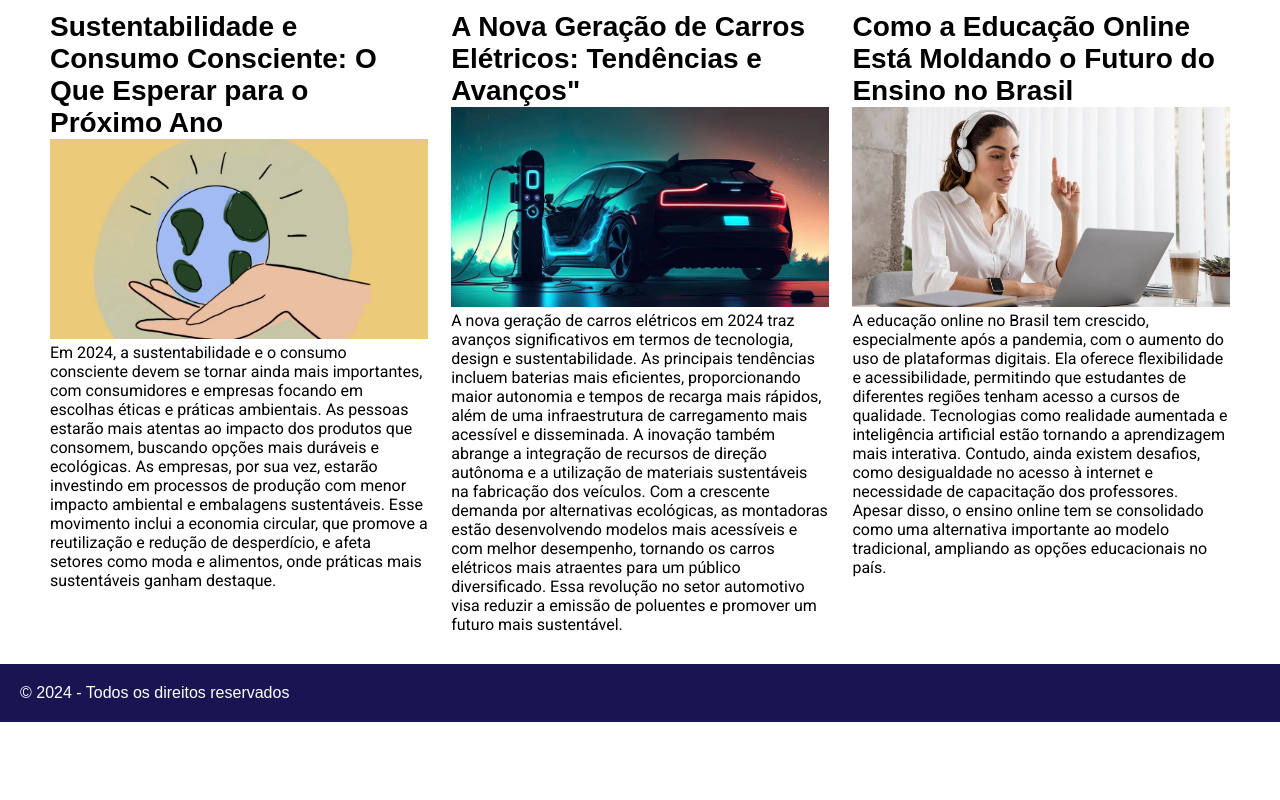
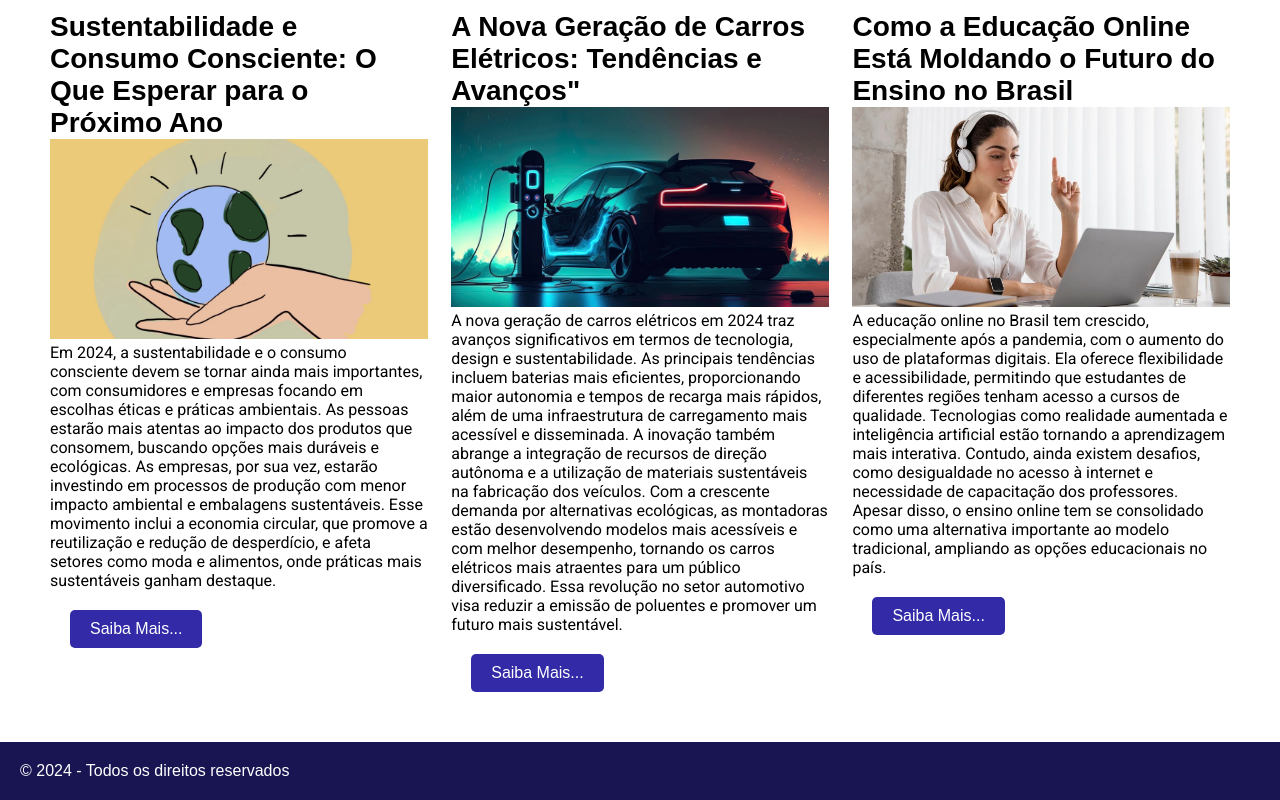
Before and after one commit to GuilhermeMata/Curso_Ebac_FrontEnd, a plain HTML site: page exerciciocss.html in a window 1280 px wide. Shown: the part 889-1689 px from the top of the page. Before the commit the page ends 1611 px from the top, so only its background shows below. Drawn offline with Linux system fonts and the light colour scheme.

Commit message:
Adicionado os botoes 'saiba mais'

```diff
--- a/exerciciocss.html
+++ b/exerciciocss.html
@@ -60,6 +60,7 @@
                 <img src="/midia/o-que-e-o-consumo-consciente-200309.webp" alt="consumo-consiente" style="height: 200px; object-fit: cover;">
                 <aside>
                     <p>Em 2024, a sustentabilidade e o consumo consciente devem se tornar ainda mais importantes, com consumidores e empresas focando em escolhas éticas e práticas ambientais. As pessoas estarão mais atentas ao impacto dos produtos que consomem, buscando opções mais duráveis e ecológicas. As empresas, por sua vez, estarão investindo em processos de produção com menor impacto ambiental e embalagens sustentáveis. Esse movimento inclui a economia circular, que promove a reutilização e redução de desperdício, e afeta setores como moda e alimentos, onde práticas mais sustentáveis ganham destaque.</p>
+                    <button class="custom-button">Saiba Mais...</button>
                 </aside>
             </article>
 
@@ -68,13 +69,17 @@
                 <img src="/midia/vendas-de-carros-eletricos-crescem-68-no-brasil-em-outubro-POST.webp" alt="carr-eletrico" style="height: 200px; object-fit: cover;">
                 <aside>
                     <p>A nova geração de carros elétricos em 2024 traz avanços significativos em termos de tecnologia, design e sustentabilidade. As principais tendências incluem baterias mais eficientes, proporcionando maior autonomia e tempos de recarga mais rápidos, além de uma infraestrutura de carregamento mais acessível e disseminada. A inovação também abrange a integração de recursos de direção autônoma e a utilização de materiais sustentáveis na fabricação dos veículos. Com a crescente demanda por alternativas ecológicas, as montadoras estão desenvolvendo modelos mais acessíveis e com melhor desempenho, tornando os carros elétricos mais atraentes para um público diversificado. Essa revolução no setor automotivo visa reduzir a emissão de poluentes e promover um futuro mais sustentável.</p>
+                    <button class="custom-button">Saiba Mais...</button>
                 </aside>
             </article>
 
             <article>
                 <h2>Como a Educação Online Está Moldando o Futuro do Ensino no Brasil</h2>
                 <img src="/midia/mulher-tendo-aula-remota.webp" alt="aula-remota" style="height: 200px; object-fit: cover;">
+                <aside>
                 <p>A educação online no Brasil tem crescido, especialmente após a pandemia, com o aumento do uso de plataformas digitais. Ela oferece flexibilidade e acessibilidade, permitindo que estudantes de diferentes regiões tenham acesso a cursos de qualidade. Tecnologias como realidade aumentada e inteligência artificial estão tornando a aprendizagem mais interativa. Contudo, ainda existem desafios, como desigualdade no acesso à internet e necessidade de capacitação dos professores. Apesar disso, o ensino online tem se consolidado como uma alternativa importante ao modelo tradicional, ampliando as opções educacionais no país.</p>
+                </aside>
+                <button class="custom-button">Saiba Mais...</button>
             </article>
         </div>
     </div>
```
